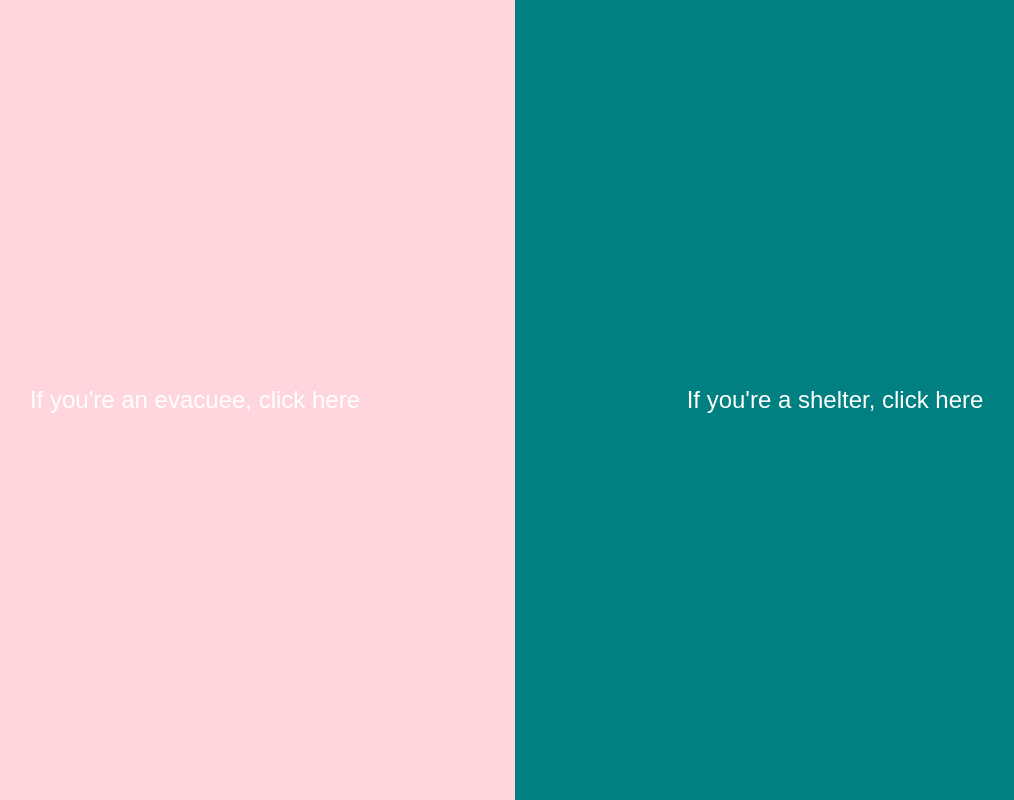
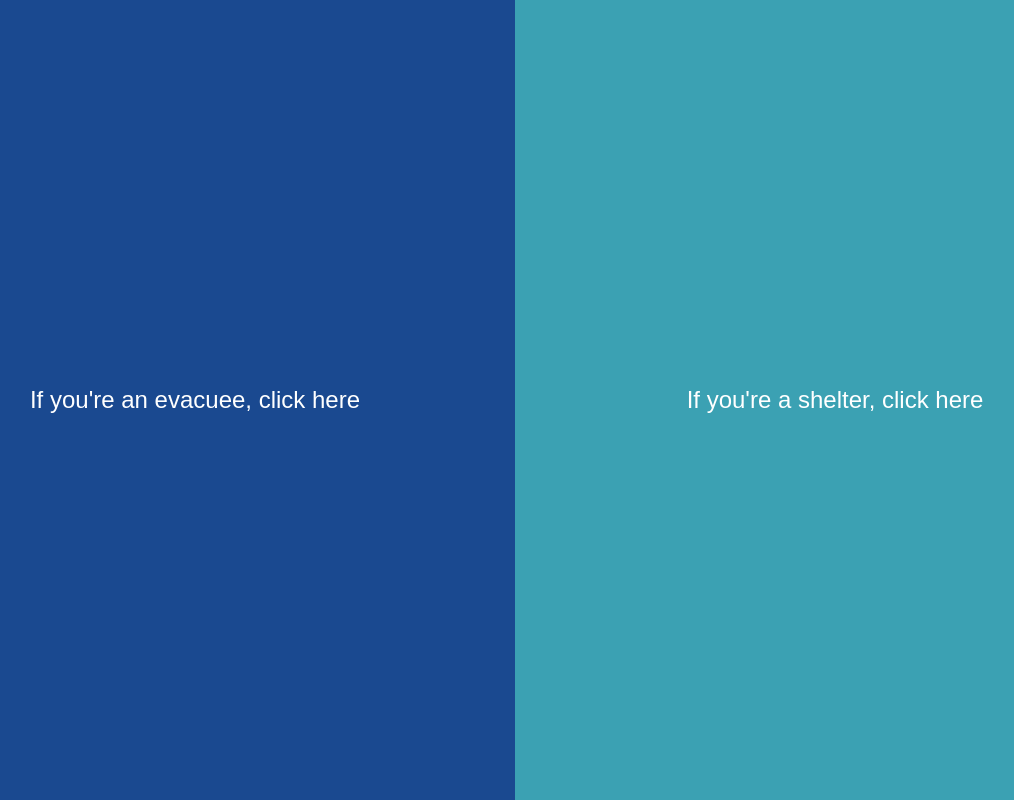
Before and after one commit to kwarraich/lifelines_hackathon_25, a Flask app: page / in a window 1280 px wide. Shown: the whole page, without its empty margins (125-1139 px from the left). Run offline with Flask 3, Linux system fonts and the light colour scheme.

Commit message:
adjusted with the appropriate colours for the first screen

```diff
--- a/hackathon/templates/index.html
+++ b/hackathon/templates/index.html
@@ -35,10 +35,10 @@
             transition: background-color 0.3s; /* Smooth background color transition */
         }
         .left {
-            background-color: #FFC0CB;  /* Light pink */
+            background-color: #0E367B;  /* Dark Blue */
         }
         .right {
-            background-color: #008080;  /* Teal */
+            background-color: #3ba1b3;  /* turquoise */
         }
         a {
             color: white;
@@ -50,10 +50,10 @@
             justify-content: center;
         }
         .left:hover {
-            background-color: #FFD6DE;  /* Slightly lighter pink */
+            background-color: #1A4990;  /* Slightly lighter dark blue */
         }
         .right:hover {
-            background-color: #009999;  /* Slightly lighter teal */
+            background-color: #56C2C4;  /* Slightly lighter turquoise */
         }
         #google_translate_element {
             position: absolute;
```
Also changed, not shown: shelters.db.
